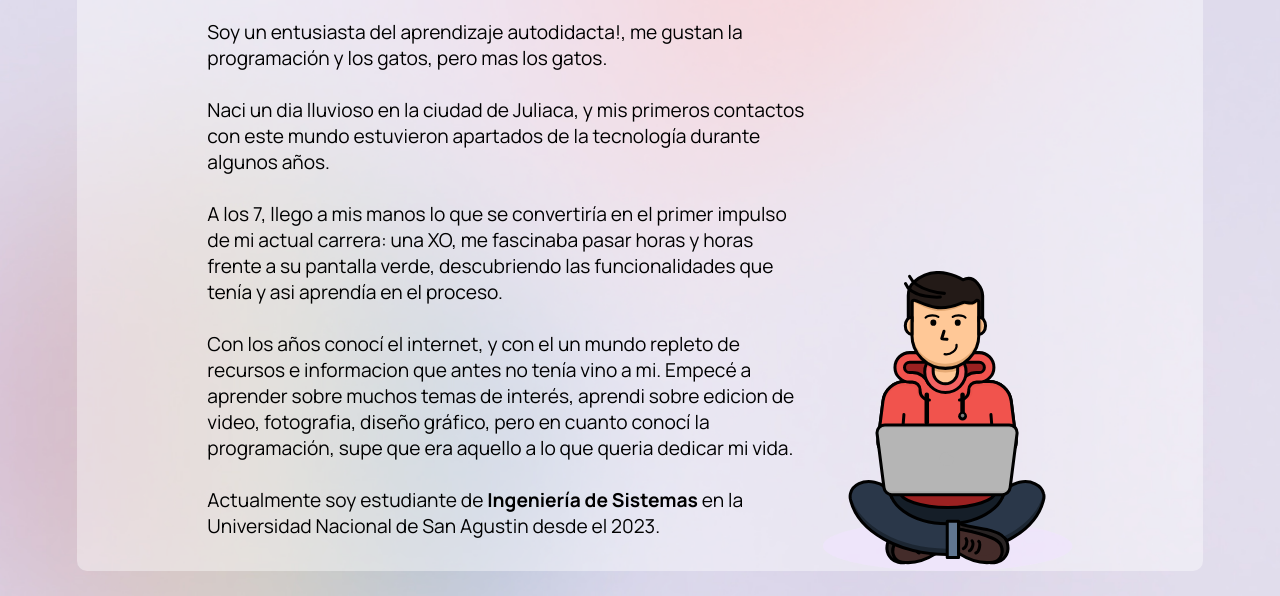
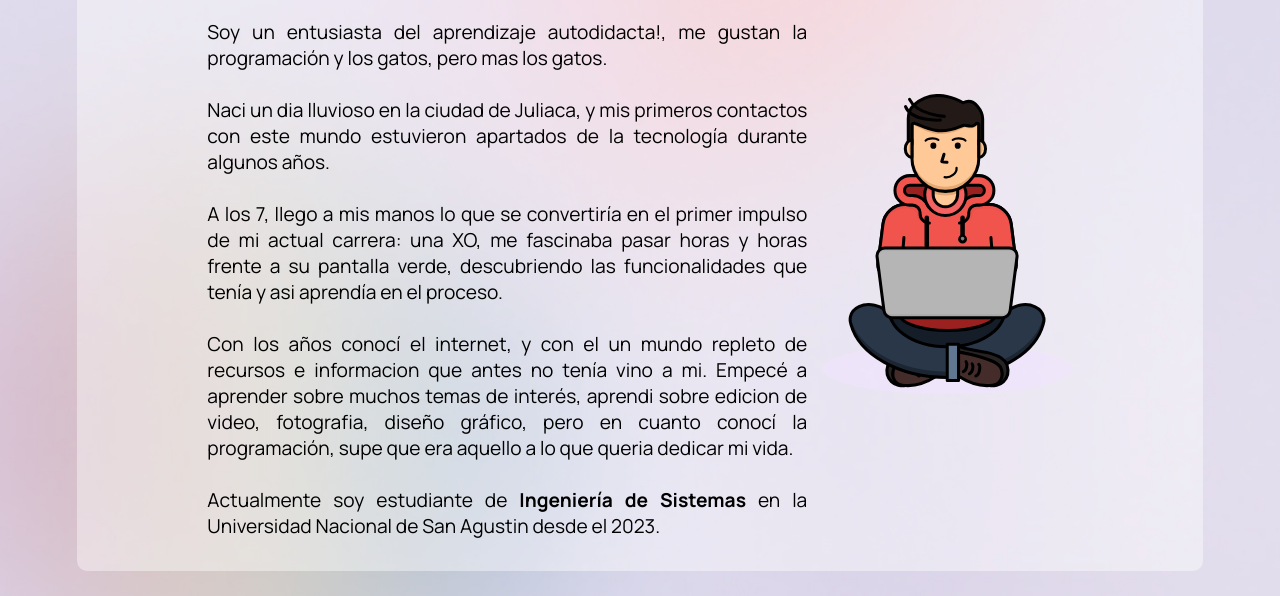
Before and after one commit to JhonatanDczel/pweb1-personal-page, a plain HTML site: page sobre-mi.html in a window 1280 px wide. Shown: the part 213-809 px from the top of the page. Drawn offline with Linux system fonts and the light colour scheme.

Commit message:
Programa sobre mi completa

```diff
--- a/css/sobre-mi.css
+++ b/css/sobre-mi.css
@@ -0,0 +1,3 @@
+.presentation-container{
+  justify-content: center;
+}
--- a/css/styles.scss
+++ b/css/styles.scss
@@ -98,6 +98,10 @@ nav{
   }
 }
 
+p{
+  text-align: justify;
+}
+
 main{
   flex: 1;
   display: flex;
@@ -107,7 +111,7 @@ main{
   .presentation-container{
     width: 100%;
     display: flex;
-    align-items: flex-start;
+    align-items: center;
     align-content: space-evenly;
     justify-content: space-evenly;
     flex-wrap: wrap-reverse;
```
Also changed, not shown: css/style.css, 1 other file.
